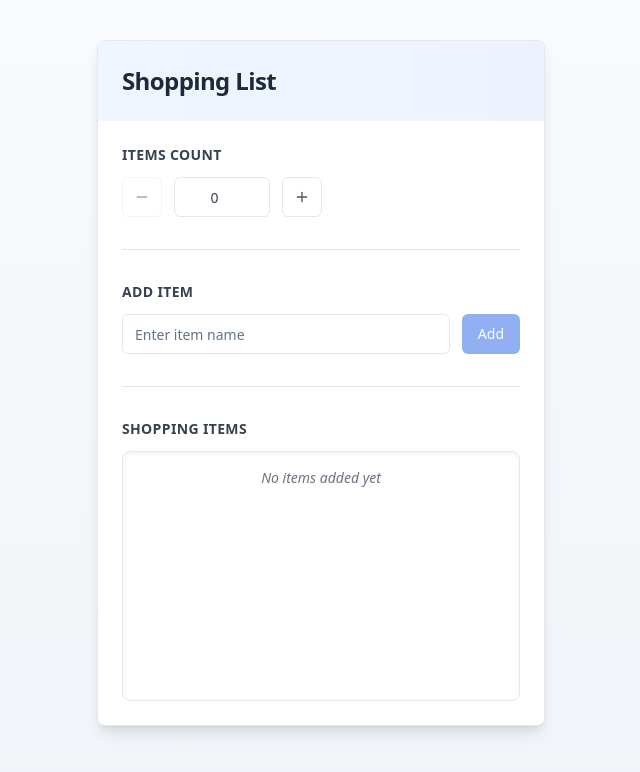
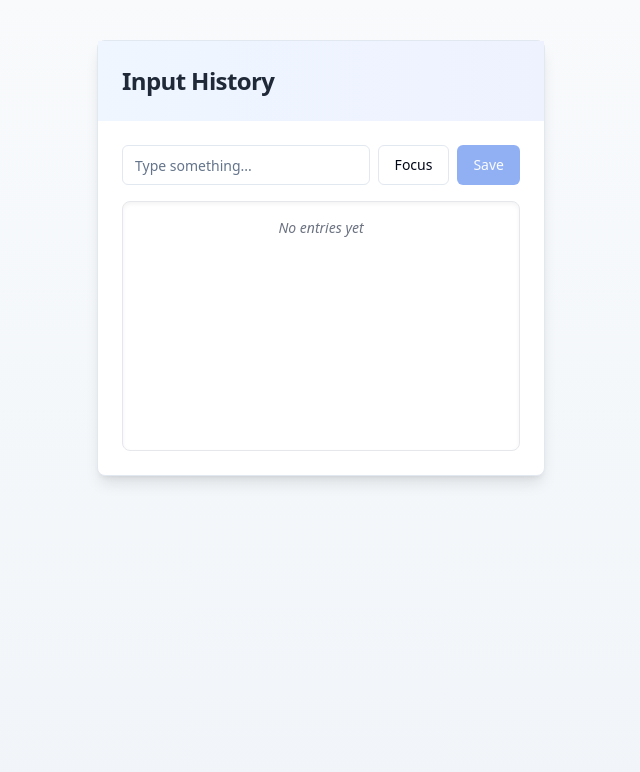
Before and after one commit to Anwar-Barakat/nextjs-tutorial-full-course, a Next.js app: page /shopping in a window 1280 px wide. Shown: the top 772 px of the page, without its empty margins (319-959 px from the left). Built offline with nearby package versions, Linux system fonts and the light colour scheme.

Commit message:
Add RefComponent to Shopping page

```diff
--- a/app/shopping/page.tsx
+++ b/app/shopping/page.tsx
@@ -1,10 +1,12 @@
 import ReducerComponent from '@/components/custom/ReducerComponent'
+import RefComponent from '@/components/custom/RefComponent'
 import React from 'react'
 
 const Shopping = () => {
     return (
         <div>
-            <ReducerComponent />
+            {/* <ReducerComponent /> */}
+            <RefComponent />
         </div>
     )
 }
--- /dev/null
+++ b/components/custom/RefComponent.tsx
@@ -0,0 +1,84 @@
+'use client'
+
+import React, { useRef, useState, useCallback } from 'react'
+import { Button } from "@/components/ui/button"
+import { Input } from "@/components/ui/input"
+import { Card, CardHeader, CardTitle, CardContent } from "@/components/ui/card"
+
+const RefComponent = () => {
+    const inputRef = useRef<HTMLInputElement>(null)
+    const [inputValue, setInputValue] = useState<string>('')
+    const [history, setHistory] = useState<string[]>([])
+
+    const handleFocus = useCallback(() => {
+        inputRef.current?.focus()
+        setInputValue('')
+    }, [])
+
+    const handleChange = useCallback((e: React.ChangeEvent<HTMLInputElement>) => {
+        setInputValue(e.target.value)
+    }, [])
+
+    const handleSave = useCallback(() => {
+        if (inputValue.trim()) {
+            setHistory(prev => [...prev, inputValue])
+            setInputValue('')
+        }
+    }, [inputValue])
+
+    const handleKeyPress = useCallback((e: React.KeyboardEvent) => {
+        if (e.key === 'Enter') {
+            handleSave()
+        }
+    }, [handleSave])
+
+    return (
+        <div className="container min-h-screen bg-gradient-to-b from-slate-50 to-slate-100 py-10 px-4">
+            <Card className="w-full max-w-md mx-auto shadow-lg hover:shadow-xl transition-shadow duration-300">
+                <CardHeader className="bg-gradient-to-r from-blue-50 to-indigo-50">
+                    <CardTitle className="text-2xl font-bold text-gray-800">Input History</CardTitle>
+                </CardHeader>
+                <CardContent className="p-6">
+                    <div className="space-y-4">
+                        <div className="flex gap-2">
+                            <Input
+                                ref={inputRef}
+                                type="text"
+                                value={inputValue}
+                                onChange={handleChange}
+                                onKeyPress={handleKeyPress}
+                                placeholder="Type something..."
+                                className="flex-1"
+                            />
+                            <Button onClick={handleFocus} variant="outline">
+                                Focus
+                            </Button>
+                            <Button onClick={handleSave} disabled={!inputValue.trim()}>
+                                Save
+                            </Button>
+                        </div>
+
+                        <div className="h-[250px] w-full rounded-lg border border-gray-200 p-4 overflow-y-auto bg-white shadow-inner">
+                            {history.length === 0 ? (
+                                <p className="text-sm text-gray-500 italic text-center">No entries yet</p>
+                            ) : (
+                                <div className="space-y-2">
+                                    {history.map((entry, index) => (
+                                        <div
+                                            key={index}
+                                            className="p-2 rounded-md bg-slate-50 text-sm font-medium text-gray-700"
+                                        >
+                                            {entry}
+                                        </div>
+                                    ))}
+                                </div>
+                            )}
+                        </div>
+                    </div>
+                </CardContent>
+            </Card>
+        </div>
+    )
+}
+
+export default RefComponent
```
